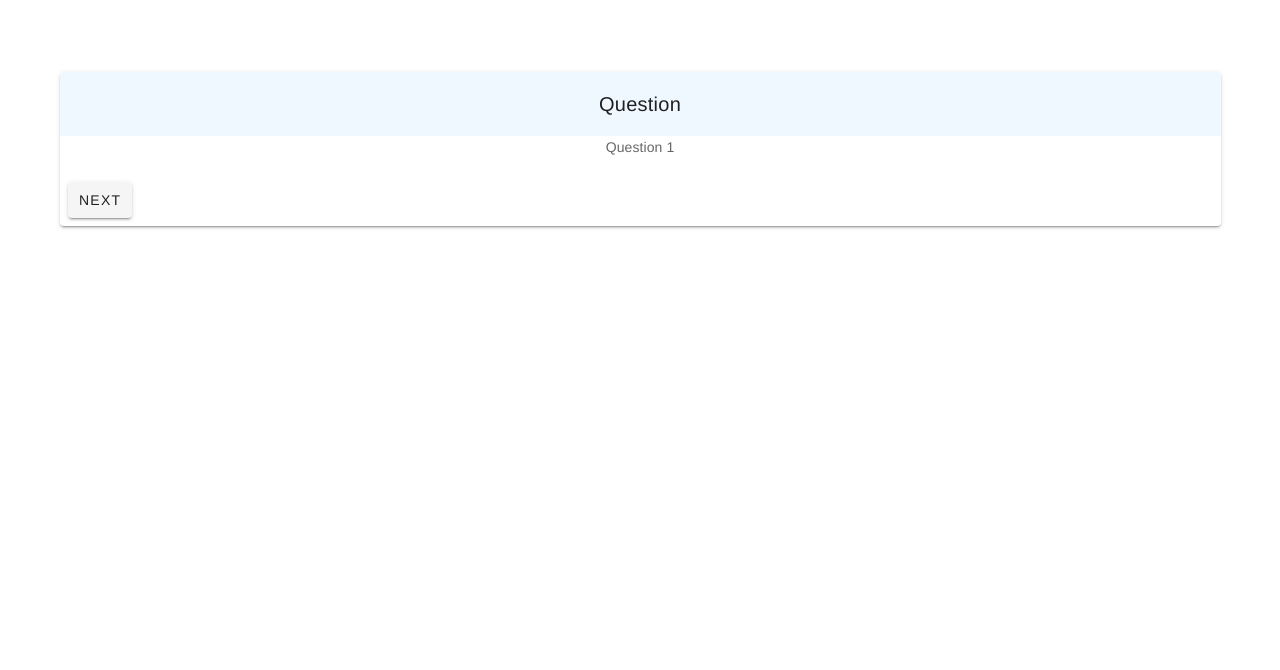
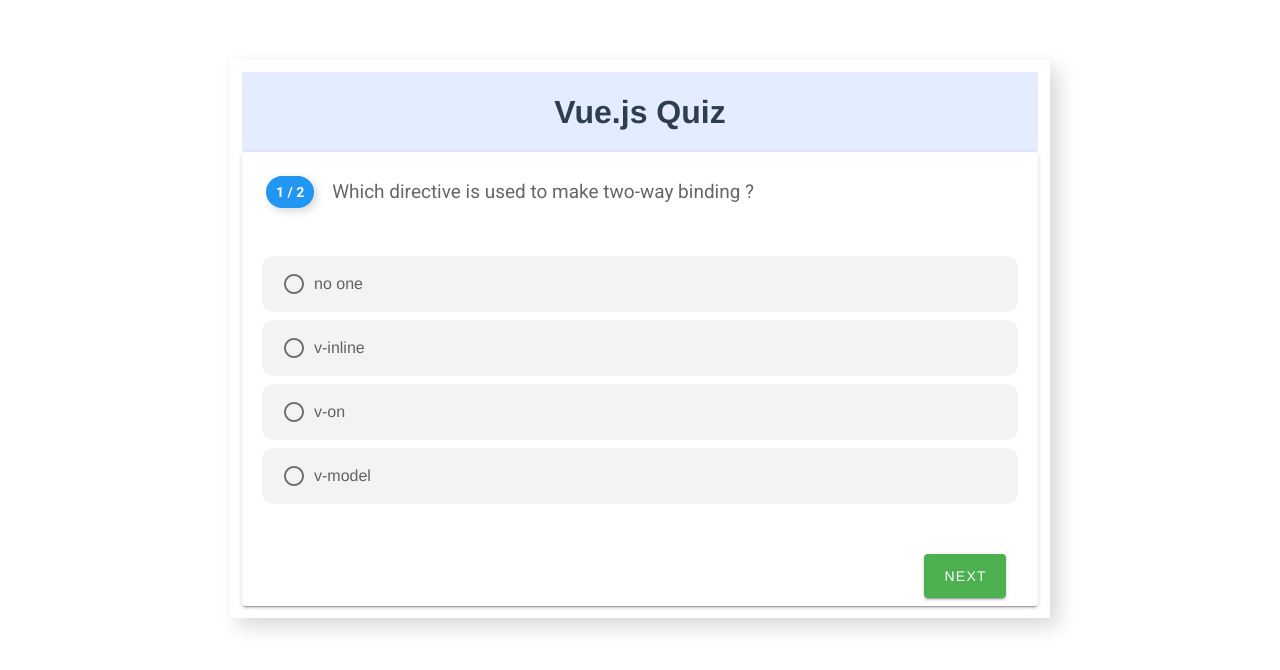
Before and after one commit to lijoabraham-zz/vuejs-quiz-app, a Vue app: page /home in a window 1280 px wide. Both pictures are taken after a click on the button "PROCEED". Shown: the top 670 px of the page. Built offline with nearby package versions, Linux system fonts and the light colour scheme.

Commit message:
Question css added

```diff
--- a/public/index.html
+++ b/public/index.html
@@ -1,15 +1,30 @@
 <!DOCTYPE html>
 <html lang="en">
   <head>
-    <meta charset="utf-8">
-    <meta http-equiv="X-UA-Compatible" content="IE=edge">
-    <meta name="viewport" content="width=device-width,initial-scale=1.0">
-    <link rel="icon" href="<%= BASE_URL %>favicon.ico">
+    <meta charset="utf-8" />
+    <meta http-equiv="X-UA-Compatible" content="IE=edge" />
+    <link rel="icon" href="<%= BASE_URL %>favicon.ico" />
+    <link
+      href="https://fonts.googleapis.com/css?family=Roboto:100,300,400,500,700,900"
+      rel="stylesheet"
+    />
+    <link
+      href="https://cdn.jsdelivr.net/npm/@mdi/font@4.x/css/materialdesignicons.min.css"
+      rel="stylesheet"
+    />
+    <meta
+      name="viewport"
+      content="width=device-width, initial-scale=1, maximum-scale=1, user-scalable=no, minimal-ui"
+    />
     <title><%= htmlWebpackPlugin.options.title %></title>
   </head>
   <body>
     <noscript>
-      <strong>We're sorry but <%= htmlWebpackPlugin.options.title %> doesn't work properly without JavaScript enabled. Please enable it to continue.</strong>
+      <strong
+        >We're sorry but <%= htmlWebpackPlugin.options.title %> doesn't work
+        properly without JavaScript enabled. Please enable it to
+        continue.</strong
+      >
     </noscript>
     <div id="app"></div>
     <!-- built files will be auto injected -->
--- a/src/App.vue
+++ b/src/App.vue
@@ -1,7 +1,9 @@
 <template>
   <div id="app">
-    <Home v-if="!started" @start-clicked="onClickStartButton" />
-    <Question v-if="started" />
+    <v-app>
+      <Home v-if="!started" @start-clicked="onClickStartButton" />
+      <Question v-if="started" />
+    </v-app>
   </div>
 </template>
 
--- a/src/components/Home.vue
+++ b/src/components/Home.vue
@@ -1,20 +1,18 @@
 <template>
-  <v-container fluid>
+  <v-container grid-list-md justify="center" fluid ma-10 pa-10 fill-height>
     <v-card class="mx-auto">
-      <v-card-title
-        style="margin: 0 auto;display: block;background-color: aliceblue;"
-        class="headline grey lighten-4 text-center"
-        primary-title
-      >
-        Interview Management
+      <v-card-title class="headline grey lighten-4 text-center" primary-title>
+        Vue JS Quiz
       </v-card-title>
       <v-card-text>
-        <p>Click below to start the Interview</p>
+        <p>Click below to start the Quiz</p>
       </v-card-text>
-      <v-card-actions style="margin: 0 auto;display: block;">
-        <v-btn @click="onClickStartButton" color="red lighten-2">
-          Proceed
-        </v-btn>
+      <v-card-actions>
+        <v-flex align-end>
+          <v-btn center color="primary" @click="onClickStartButton">
+            Proceed
+          </v-btn>
+        </v-flex>
       </v-card-actions>
     </v-card>
   </v-container>
--- a/src/components/Question.vue
+++ b/src/components/Question.vue
@@ -1,20 +1,47 @@
 <template>
-  <v-container max-width="50%">
-    <v-card class="mx-auto">
-      <v-card-title
-        style="margin: 0 auto;display: block;background-color: aliceblue;"
-        class="headline grey lighten-4 text-center"
-        primary-title
-      >
-        Question
+  <v-container class="quiz-inner-block">
+    <div class="title-quiz"><h1>Vue.js Quiz</h1></div>
+    <v-card
+      v-show="showQuestion(index)"
+      v-for="(question, index) in getQuestions"
+      v-bind:key="question.qid"
+      class="mx-auto"
+    >
+      <v-card-title class="headline text-center" primary-title>
+        <v-chip class="q-chip ma-2" color="blue" text-color="white">
+          {{ index + 1 }} / {{ getQuestions.length }}
+        </v-chip>
+        <span class="question">{{ question.question }}</span>
       </v-card-title>
       <v-card-text>
-        <p>Question 1</p>
+        <v-radio-group
+          v-model="answer"
+          column
+          :rules="[v => !!v || 'Item is required']"
+          required
+        >
+          <v-radio
+            class="q-radio ma-1"
+            v-for="option in question.options"
+            :key="option.oid"
+            :label="option.answer"
+            :value="option.oid"
+          ></v-radio>
+        </v-radio-group>
       </v-card-text>
       <v-card-actions>
-        <v-btn color="red lighten-2">
-          Next
-        </v-btn>
+        <v-flex offset-xs10 align-end>
+          <v-btn
+            :disabled="qIndex + 1 >= getQuestions.length"
+            @click="goToNextQuestion"
+            right
+            large
+            color="success"
+            dark
+          >
+            Next
+          </v-btn>
+        </v-flex>
       </v-card-actions>
     </v-card>
   </v-container>
@@ -23,26 +50,115 @@
 <script>
 export default {
   name: "Question",
-  data: function() {
-    return {};
+  data() {
+    return {
+      answer: null,
+      qIndex: 0
+    };
+  },
+  methods: {
+    showQuestion(index) {
+      return this.qIndex == index;
+    },
+    goToNextQuestion() {
+      this.qIndex++;
+    }
+  },
+  computed: {
+    getQuestions: function() {
+      return [
+        {
+          qid: 1,
+          question: "Which directive is used to make two-way binding ?",
+          options: [
+            { oid: 1, answer: "no one" },
+            { oid: 2, answer: "v-inline" },
+            { oid: 3, answer: "v-on" },
+            { oid: 4, answer: "v-model", correct: true }
+          ]
+        },
+        {
+          qid: 2,
+          question:
+            "Which directive is to used to attach event listeners that invoke methods?",
+          options: [
+            { oid: 5, answer: "v-for" },
+            { oid: 6, answer: "v-on" },
+            { oid: 7, answer: "v-model" },
+            { oid: 8, answer: "v-bind", correct: true }
+          ]
+        }
+      ];
+    }
   }
 };
 </script>
 
 <!-- Add "scoped" attribute to limit CSS to this component only -->
 <style scoped>
-h3 {
-  margin: 40px 0 0;
+.quiz-inner-block {
+  max-width: 820px;
+  position: relative;
+  background-color: #fff;
+  border-radius: 2px;
+  -webkit-box-shadow: 8px 8px 20px rgba(0, 0, 0, 0.16);
+  box-shadow: 8px 8px 20px rgba(0, 0, 0, 0.16);
 }
-ul {
-  list-style-type: none;
-  padding: 0;
+.quiz-inner-block .title-quiz {
+  background-color: #e4edfd;
+  text-align: center;
+  padding: 16px 0;
+  margin: 0;
+  border-top-right-radius: 2px;
+  border-top-left-radius: 2px;
 }
-li {
+.q-chip {
+  background-color: #c2dfff;
+  color: #fff;
+  line-height: 26px;
+  font-size: 16px;
+  border-radius: 20px;
+  padding: 5px 10px;
+  -webkit-box-shadow: 3px 3px 8px rgba(0, 0, 0, 0.16);
+  box-shadow: 3px 3px 8px rgba(0, 0, 0, 0.16);
+  font-weight: 700;
+  font-family: Roboto, sans-serif;
+  color: rgba(0, 0, 0, 0.6);
+}
+.question {
+  font-size: 19px;
+  font-family: Roboto, sans-serif;
+  line-height: 32px;
+  margin: 0 0 0 10px;
+  color: rgba(0, 0, 0, 0.6);
+}
+.q-radio {
+  background-color: #f3f3f3;
+  border-radius: 12px;
+  padding: 16px 20px;
+  margin-bottom: 20px;
+  color: #818181;
+}
+.q-btn {
+  color: white !important;
+  font-family: Roboto, sans-serif;
+  border-radius: 4px;
+  font-style: normal;
+  font-weight: 500;
+  font-size: 15px;
+  line-height: 1.42857;
+  padding: 10px 25px;
+  cursor: pointer;
   display: inline-block;
-  margin: 0 10px;
-}
-a {
-  color: #42b983;
+  border: 1px solid transparent;
+  vertical-align: middle;
+  text-align: center;
+  white-space: nowrap;
+  text-decoration: none;
+  outline: none;
+  margin-bottom: 0;
+  -ms-touch-action: manipulation;
+  touch-action: manipulation;
+  background-image: none;
 }
 </style>
```
